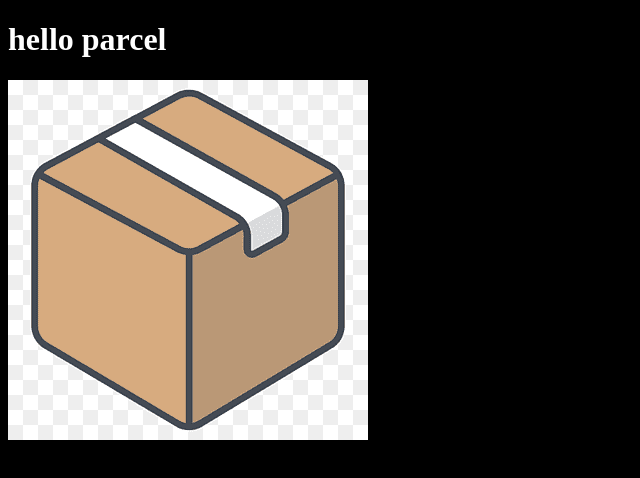
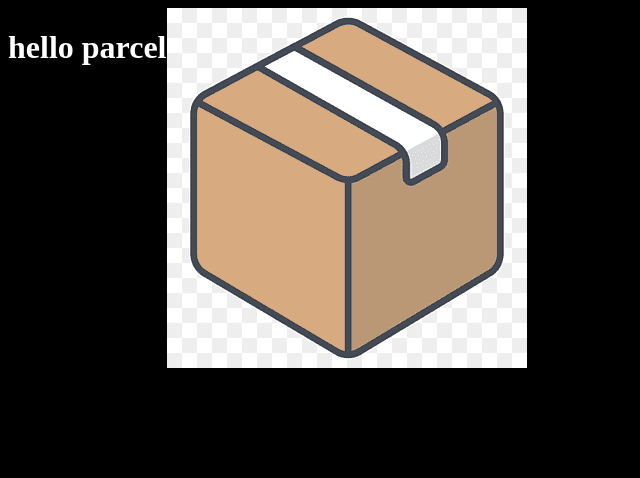
Before and after one commit to boyon99/Parcel, a website built with Parcel: page index.html in a window 1280 px wide. Shown: the whole page, without its empty margins (0-640 px from the left). Built offline with nearby package versions, Linux system fonts and the light colour scheme.

```diff
--- a/scss/main.scss
+++ b/scss/main.scss
@@ -4,6 +4,7 @@
 
 body{
   background-color: $color--black;
+  display: flex;
   h1{
     color: $color--white;
   }
```
Also changed, not shown: package.json (+9 -3 lines), .postcssrc.js (added), 1 other file.
